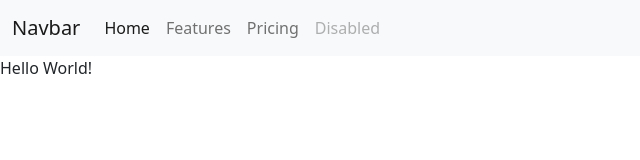
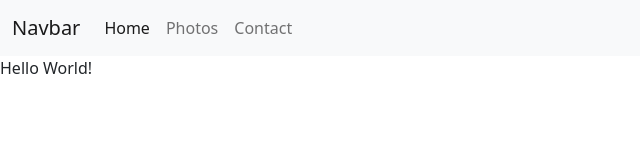
Before and after one commit to KKbutter2281/Kareena-Piano-Academy, a plain HTML site: page index.html in a window 1280 px wide. Shown: the full height of the page, 0-640 px from the left. Drawn offline with nearby package versions, Linux system fonts and the light colour scheme.

Commit message:
Update index.html

```diff
--- a/index.html
+++ b/index.html
@@ -20,14 +20,11 @@
           <a class="nav-link active" aria-current="page" href="#">Home</a>
         </li>
         <li class="nav-item">
-          <a class="nav-link" href="#">Features</a>
+          <a class="nav-link" href="#">Photos</a>
         </li>
         <li class="nav-item">
-          <a class="nav-link" href="#">Pricing</a>
-        </li>
-        <li class="nav-item">
-          <a class="nav-link disabled">Disabled</a>
-        </li>
+          <a class="nav-link" href="#">Contact</a>
+	 </li>
       </ul>
     </div>
   </div>
```
